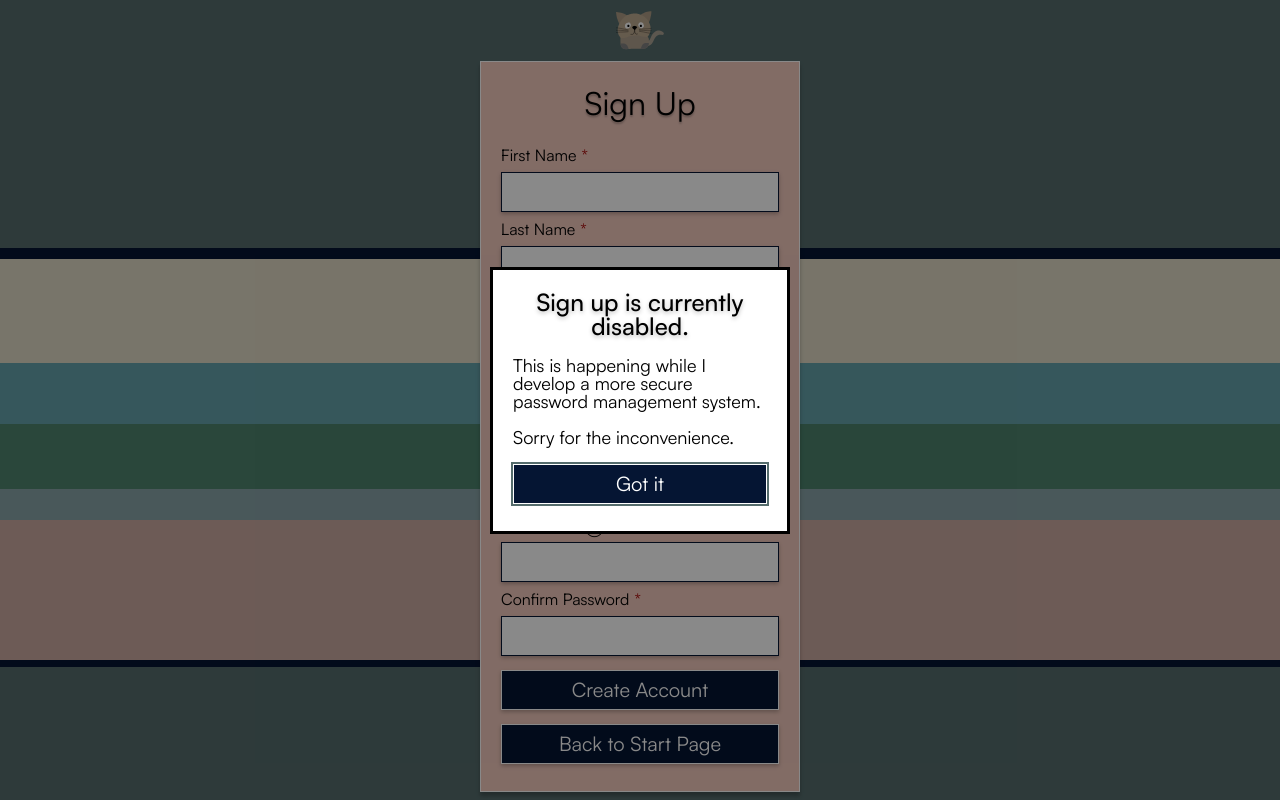
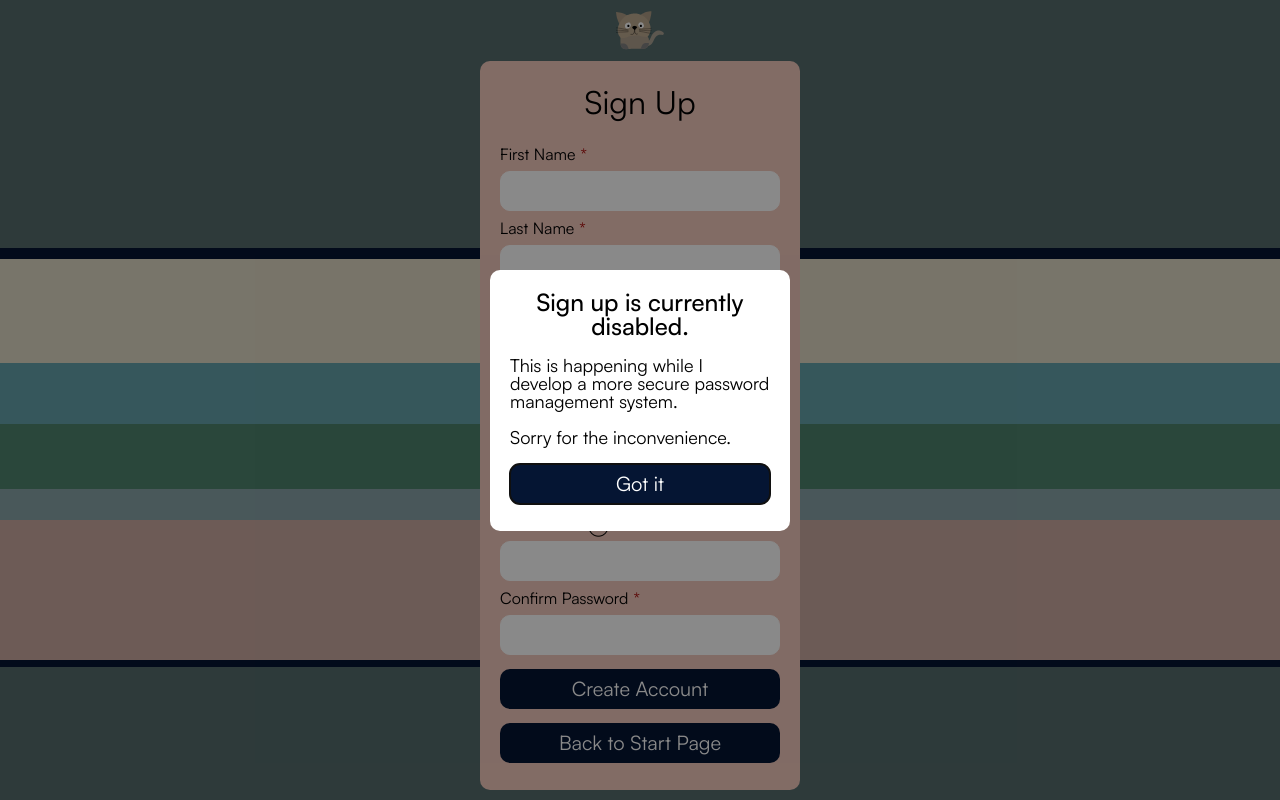
Before and after one commit to ghersmann/herding-cats, a Vue app in the folder frontend/: page /SignUp in a window 1280 px wide. Built offline with nearby package versions, Linux system fonts and the light colour scheme; no server answers.

Commit message:
CSS: re-design of buttons and backgrounds

```diff
--- a/frontend/src/assets/global.css
+++ b/frontend/src/assets/global.css
@@ -48,8 +48,7 @@ main {
   display: flex;
   flex-direction: column;
   background-color: var(--green-packing-list);
-  border: 1px solid white;
-  box-shadow: 0px 4px 4px rgba(0, 0, 0, 0.25);
+  border-radius: 1rem;
   padding: 2rem;
   margin: 0.7rem auto;
 }
@@ -65,7 +64,6 @@ h1 {
   line-height: 6.5rem;
   text-align: center;
   color: #000000;
-  text-shadow: 0px 0.2rem 0.2rem rgba(0, 0, 0, 0.25);
 }
 
 /* View titles are all h2 */
@@ -77,7 +75,6 @@ h2 {
   line-height: 4.3rem;
   text-align: center;
   color: #ffffff;
-  text-shadow: 0px 0.2rem 0.2rem rgba(255, 255, 255, 0.25);
   margin-bottom: 2rem;
 }
 
@@ -88,7 +85,6 @@ h3 {
   font-size: 2.4rem;
   text-align: center;
   color: #000000;
-  text-shadow: 0px 0.2rem 0.4rem rgba(0, 0, 0, 0.25);
 }
 
 h4 {
@@ -98,7 +94,6 @@ h4 {
   font-size: 1.5rem;
   text-align: center;
   color: #000000;
-  text-shadow: 0px 0.2rem 0.4rem rgba(0, 0, 0, 0.25);
 }
 
 p {
@@ -153,7 +148,6 @@ p {
   font-size: 1.6rem;
   line-height: 2.2rem;
   color: black;
-  text-shadow: 0px 0.2rem 0.2rem rgba(0, 0, 0, 0.25);
   margin-top: 1rem;
   margin-bottom: 2rem;
 }
@@ -177,19 +171,18 @@ button {
   color: white;
   width: 28rem;
   height: 4rem;
-  border: 0.1rem solid white;
-  box-shadow: 0px 0.2rem 0.4rem rgba(0, 0, 0, 0.25);
+  border-radius: 1rem;
+  border: 0;
 }
 
 button:hover,
 button:focus {
   box-shadow: white 0px 0px 1rem;
-  outline: 0.2rem solid var(--green-travel);
 }
 
 button:active {
   outline: 0.2rem solid var(--pink-activities);
-  border: 0.1rem solid var(--pink-background);
+/*   border: 0.1rem solid var(--pink-background); */
 }
 
 .btn-disabled {
@@ -266,9 +259,10 @@ input[type='number'] {
   line-height: 2.7rem;
   width: 28rem;
   height: 4rem;
-  border: 0.1rem solid var(--dark-button-blue);
-  box-shadow: 0px 0.2rem 0.4rem rgba(0, 0, 0, 0.25);
+  border: 0.1rem solid white;
+  border-radius: 1rem;
 }
+
 
 textarea {
   width: 28rem;
@@ -278,7 +272,6 @@ textarea {
   font-size: 1.5rem;
   color: #000000;
   border: 0.1rem solid var(--dark-button-blue);
-  box-shadow: 0px 0.2rem 0.4rem rgba(0, 0, 0, 0.25);
 }
 
 input[type='text']::placeholder,
@@ -305,7 +298,7 @@ input[type='number']:focus,
 input[type='number']:active,
 input[type='number']:hover {
   box-shadow: white 0px 0px 1rem;
-  outline: 0.1rem solid white;
+  outline: 0.1rem solid var(--dark-button-blue);
 }
 
 input[type='datetime-local'] {
@@ -318,7 +311,6 @@ input[type='datetime-local'] {
   width: 28rem;
   height: 3rem;
   border: 0.1rem solid black;
-  box-shadow: 0px 0.2rem 0.4rem rgba(0, 0, 0, 0.25);
 }
 
 input[type="checkbox"] {
@@ -382,3 +374,57 @@ label {
 dialog {
   z-index: 1000;
 }
+
+/* Info boxes and toggles */
+
+.info-box {
+  width: 30rem;
+  padding: 2rem;
+  border-radius: 1rem;
+  border: 0;
+}
+
+.info-icon {
+  cursor: pointer;
+  font-size: 2rem;
+  margin-left: 1rem;
+}
+
+.pw-flex {
+  display: flex;
+  align-items: center;
+}
+
+.infoIcondiv {
+  position: relative;
+}
+
+.info-list {
+  position: absolute;
+  transform: translateX(-45%);
+  background-color: #fff;
+  color: black;
+  border-radius: 1rem;
+  padding-top: 0;
+  padding-left: 2rem;
+  padding-bottom: 2rem;
+  width: 26rem;
+  z-index: 10;
+  margin-top: 1rem;
+}
+
+.info-p {
+  font-family: 'Satoshi-Variable';
+  font-style: normal;
+  font-weight: 400;
+  font-size: 1.2rem;
+  line-height: 1.8rem;
+  color: black;
+  margin-top: 1rem;
+}
+
+.delete-btn {
+  position: absolute;
+  top: 1rem;
+  right: 1rem;
+}
--- a/frontend/src/views/LogIn.vue
+++ b/frontend/src/views/LogIn.vue
@@ -8,7 +8,7 @@
         <label for="e-mail" class="required">E-Mail</label>
         <input type="email" id="e-mail" v-model="email" placeholder=" example@example.com" />
 
-        <div class="pw-flex">
+  <div class="pw-flex">
   <label for="pw" class="required">Password</label>
   <span class="info-icon" @click="toggleInfo">&#9432;</span>
   <div v-show="showInfo" class="overlay-mask" @click="toggleInfo"></div>
@@ -113,59 +113,10 @@ header {
 
 h2 {
   color: black;
-  text-shadow: 0px 0.2rem 0.2rem rgba(0, 0, 0, 0.25);
 }
 
 input[type='email'],
 input[type='password'] {
   margin-bottom: 3rem;
 }
-
-.pw-flex {
-  display: flex;
-  align-items: center;
-}
-
-.info-icon {
-  cursor: pointer;
-  font-size: 2rem;
-  margin-left: 1rem;
-}
-
-.infoIcondiv {
-  position: relative;
-}
-
-.info-list {
-  position: absolute;
-  transform: translateX(-45%);
-  background-color: #fff;
-  color: black;
-  border: 1px solid var(--dark-button-blue);
-  padding-top: 0;
-  padding-left: 2rem;
-  padding-bottom: 2rem;
-  width: 26rem;
-  box-shadow: 0px 0.2rem 0.2rem rgba(0, 0, 0, 0.25);
-  z-index: 10;
-  margin-top: 1rem;
-}
-
-.info-p {
-  font-family: 'Satoshi-Variable';
-  font-style: normal;
-  font-weight: 400;
-  font-size: 1.2rem;
-  line-height: 1.8rem;
-  color: black;
-  text-shadow: 0px 0.2rem 0.2rem rgba(0, 0, 0, 0.25);
-  margin-top: 1rem;
-}
-
-.delete-btn {
-  position: absolute;
-  top: 1rem;
-  right: 1rem;
-}
-
 </style>
--- a/frontend/src/views/SignUp.vue
+++ b/frontend/src/views/SignUp.vue
@@ -22,24 +22,25 @@
       <label>Phone</label>
       <input type="text" v-model="phone" />
 
-      <div class="info">
-        <label class="required pw">
-          Password
+      <div class="pw-flex">
+  <label for="pw" class="required">Password</label>
+  <span class="info-icon" @click="toggleInfo">&#9432;</span>
+  <div v-show="showInfo" class="overlay-mask" @click="toggleInfo"></div>
   <div class="infoIcondiv">
-            <span class="info-icon">&#9432;</span>
-            <span class="info-list">
+    <span class="info-list" v-show="showInfo">
       <p>Password must contain:</p>
-              <ul>
+      <ul class="info-p">
         <li>min. 8 characters</li>
         <li>min. 1 uppercase letter</li>
         <li>min. 1 lowercase letter</li>
         <li>min. 1 digit</li>
       </ul>
+      <button class="delete-btn" @click.prevent="toggleInfo">x</button>
     </span>
   </div>
-        </label>
+</div>
         <input type="password" v-model="password" />
-      </div>
+
 
       <label class="required">Confirm Password</label>
       <input type="password" v-model="confirmPassword" />
@@ -55,7 +56,7 @@
       <p>
         Sorry for the inconvenience.
       </p>
-      <button class="cancel-btn" @click="closeDialog">Got it</button>
+      <button @click="closeDialog">Got it</button>
     </dialog>
 
       <button @click.prevent="openDialog">Create Account</button>
@@ -80,7 +81,8 @@ export default {
       password: '',
       confirmPassword: '',
       userId: '',
-      isModalOpen: true
+      isModalOpen: true,
+      showInfo: false
     }
   },
 
@@ -91,6 +93,10 @@ export default {
   },
 
   methods: {
+    toggleInfo() {
+      this.showInfo = !this.showInfo; // Toggle visibility on click
+    },
+
     openDialog() {
       this.isModalOpen = true;
       if (this.$refs['signup-warning']) {
@@ -178,6 +184,10 @@ export default {
 </script>
 
 <style scoped>
+.container {
+  background-color: var(--pink-activities);
+}
+
 header {
   margin: 1rem auto;
   width: 32rem;
@@ -189,62 +199,9 @@ header {
 
 h2 {
   color: black;
-  text-shadow: 0px 0.2rem 0.2rem rgba(0, 0, 0, 0.25);
-}
-
-.info-box {
-  width: 30rem;
-  padding: 2rem;
-}
-
-.info-icon {
-  cursor: pointer;
-  font-size: large;
-}
-
-.info-list {
-  position: absolute;
-  visibility: hidden;
-  left: 0;
-  background-color: #fff;
-  color: black;
-  text-align: left;
-  border: 1px solid var(--dark-button-blue);
-  padding: 1rem;
-  width: 26rem;
-  height: 15rem;
-  margin: 0;
-}
-
-.info-list ul li {
-  font-family: 'Satoshi-Variable';
-  font-style: normal;
-  font-weight: 400;
-  font-size: 1.5rem;
-  padding-left: 20px;
-  text-indent: -20px;
-}
-
-.infoIcondiv {
-  position: absolute;
-  top: 50%;
-  right: -20px;
-  transform: translateY(-50%);
 }
 
 .pw {
   position: relative;
 }
-
-.infoIcondiv:hover .info-list {
-  visibility: visible;
-}
-
-.row {
-  display: inline;
-}
-
-.container {
-  background-color: var(--pink-activities);
-}
 </style>
--- a/frontend/src/views/StartPage.vue
+++ b/frontend/src/views/StartPage.vue
@@ -45,7 +45,7 @@
       <button class="cancel-btn" @click="closeDialog">Got it</button>
     </dialog>
     <section>
-     <button class="help-btn" @click="openDialog">Help</button>
+     <button @click="openDialog">Help</button>
     </section>
   </main>
 </template>
@@ -123,7 +123,6 @@ h3 {
   margin-top: 2rem;
   color: white;
   font-weight: 400;
-  text-shadow: 0px 0.2rem 0.2rem rgba(255, 255, 255, 0.25);
 }
 
 input[type='text'] {
@@ -137,15 +136,6 @@ input[type='text'] {
   height: 50vh;
 }
 
-.help-btn {
-  background-color: var(--green-packing-list);
-}
-
-.info-box {
-  width: 30rem;
-  padding: 2rem;
-}
-
 .info-box h2 {
   color: black;
 }
--- a/frontend/src/views/TripOverview.vue
+++ b/frontend/src/views/TripOverview.vue
@@ -153,12 +153,14 @@ button {
 }
 
 .white-box-id {
-  padding: 1rem;
+  padding: 1.4rem;
   color: black;
   background-color: white;
   margin-bottom: 0;
   margin-top: 2rem;
   font-size: 1.3rem;
+  border-radius: 1rem;
+  height: 4rem;
 }
 
 .add-options form {
```
Lines whose indentation alone changed are shown as unchanged.
